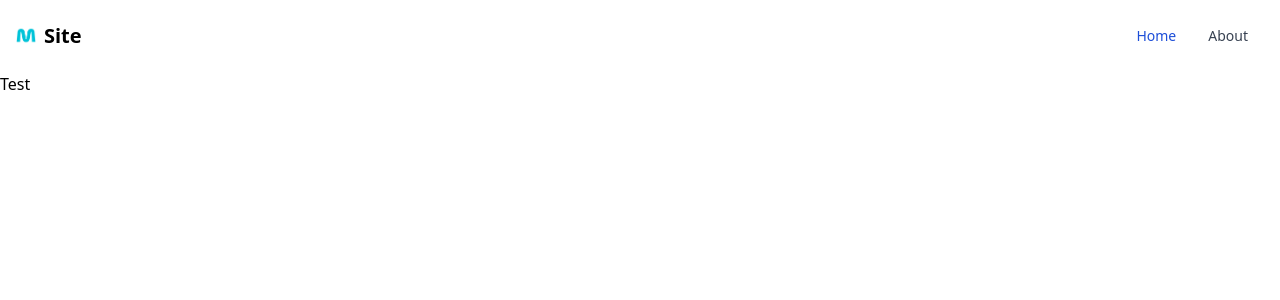
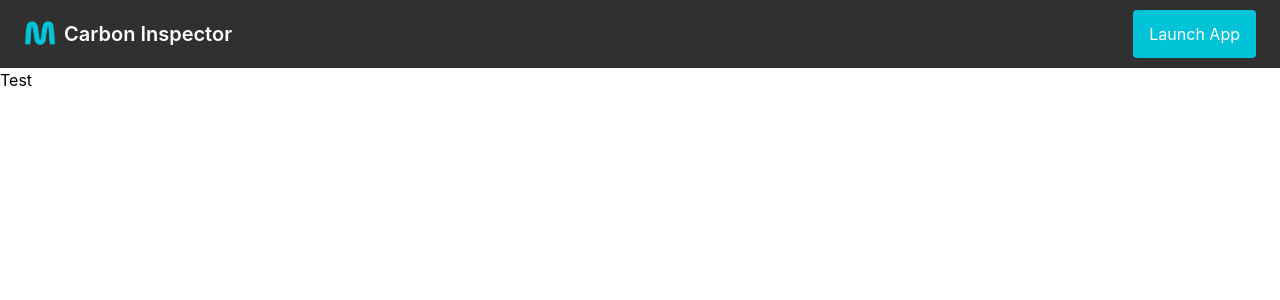
Before and after one commit to devmwang-HackCamp2022/hackcamp2022, a Next.js app: page / in a window 1280 px wide. Shown: the top 300 px of the page. Built offline with nearby package versions, Linux system fonts and the light colour scheme.

Commit message:
Created main application page

```diff
--- /dev/null
+++ b/app/app/co2calculator.tsx
@@ -0,0 +1,106 @@
+"use client";
+
+import { useState } from "react";
+
+function isNumber(n: string) {
+    if (n === "") return true;
+
+    return !isNaN(parseFloat(n)) && isFinite(n as any);
+}
+
+function convertToNumber(n: string) {
+    if (n === "") return 0;
+
+    return parseFloat(n);
+}
+
+export default function CO2Calculator({
+    kgPerkWh,
+    kgPerKm,
+}: {
+    kgPerkWh: number;
+    kgPerKm: number;
+}) {
+    const [form, setForm] = useState({
+        kWhUsed: "",
+        kmDriven: "",
+    });
+
+    const [kmErrorState, setKmErrorState] = useState(false);
+    const [kWhErrorState, setKWhErrorState] = useState(false);
+
+    return (
+        <>
+            <div className="py-2 text-white">
+                <div className="inline-block">
+                    <input
+                        className="rounded-xl w-60 bg-transparent border border-accent px-2 py-1 text-white focus:bg-black/25 focus:outline-none"
+                        placeholder="Enter kWh Used"
+                        value={form.kWhUsed}
+                        onChange={(e) => {
+                            setForm({
+                                ...form,
+                                kWhUsed: e.target.value,
+                            });
+
+                            if (isNumber(e.target.value)) {
+                                setKWhErrorState(false);
+                            } else {
+                                setKWhErrorState(true);
+                            }
+                        }}
+                    ></input>
+                </div>
+                <div className="inline-block float-right align-middle">
+                    {isNumber(form.kWhUsed) && (
+                        <h1 className="text-2xl">
+                            {convertToNumber(form.kWhUsed) * kgPerkWh} Kilograms
+                            of CO
+                            <sub>2</sub>
+                        </h1>
+                    )}
+                    {!isNumber(form.kWhUsed) && (
+                        <h1 className="text-2xl text-red-500">
+                            Value must be a number.
+                        </h1>
+                    )}
+                </div>
+            </div>
+            <div className="py-2 text-white">
+                <div className="inline-block">
+                    <input
+                        className="rounded-xl w-60 bg-transparent border border-accent px-2 py-1 text-white focus:bg-black/25 focus:outline-none"
+                        placeholder="Enter km Driven"
+                        value={form.kmDriven}
+                        onChange={(e) => {
+                            setForm({
+                                ...form,
+                                kmDriven: e.target.value,
+                            });
+
+                            if (isNumber(e.target.value)) {
+                                setKmErrorState(false);
+                            } else {
+                                setKmErrorState(true);
+                            }
+                        }}
+                    ></input>
+                </div>
+                <div className="inline-block float-right align-middle">
+                    {isNumber(form.kmDriven) && (
+                        <h1 className="text-2xl">
+                            {convertToNumber(form.kmDriven) * kgPerKm} Kilograms
+                            of CO
+                            <sub>2</sub>
+                        </h1>
+                    )}
+                    {!isNumber(form.kmDriven) && (
+                        <h1 className="text-2xl text-red-500">
+                            Value must be a number.
+                        </h1>
+                    )}
+                </div>
+            </div>
+        </>
+    );
+}
--- /dev/null
+++ b/app/app/page.tsx
@@ -0,0 +1,76 @@
+import CO2Calculator from "@app/app/co2calculator";
+
+async function getKilogramPerKilowattHour(region: String) {
+    const res = await fetch(
+        `http://${process.env.BASE_URL}/api/get/electricalEmissionRate?region=${region}`
+    );
+
+    const data = await res.json();
+
+    return data["kgCO2PerKWh"];
+}
+
+async function getKilogramPerKilometer(vehicleId: String) {
+    const res = await fetch(
+        `http://${process.env.BASE_URL}/api/get/vehicleEmissionRate?vehicleId=${vehicleId}`
+    );
+
+    const data = await res.json();
+
+    return data["kgCO2PerKm"];
+}
+
+export default async function App() {
+    const kilogramPerKilowattHour = 0; //await getKilogramPerKilowattHour("BC");
+    const kilogramPerKilometer = await getKilogramPerKilometer("37221");
+
+    return (
+        <main className="py-10">
+            <div className="container px-6 mx-auto">
+                <div className="rounded-lg mb-8 bg-gray">
+                    <div className="px-6 py-2">
+                        <h1 className="py-2 text-white text-3xl">
+                            CO<sub>2</sub> Emissions Overview
+                        </h1>
+                        <div className="py-2">
+                            <hr className="border-accent"></hr>
+                        </div>
+                        <div className="py-2 text-white">
+                            <h1 className="text-2xl inline-block">
+                                Electrical CO<sub>2</sub> Emission Rate
+                            </h1>
+                            <h1 className="text-xl inline-block float-right">
+                                {`${kilogramPerKilowattHour}`} kg CO<sub>2</sub>{" "}
+                                per kWh
+                            </h1>
+                        </div>
+                        <div className="py-2 text-white">
+                            <h1 className="text-2xl inline-block">
+                                Vehicle CO<sub>2</sub> Emission Rate
+                            </h1>
+                            <h1 className="text-xl inline-block float-right">
+                                {`${kilogramPerKilometer}`} kg CO<sub>2</sub>{" "}
+                                per km
+                            </h1>
+                        </div>
+                    </div>
+                </div>
+
+                <div className="rounded-lg bg-gray">
+                    <div className="px-6 py-2">
+                        <h1 className="py-2 text-white text-3xl">
+                            CO<sub>2</sub> Emissions Calculator
+                        </h1>
+                        <div className="py-2">
+                            <hr className="border-accent"></hr>
+                        </div>
+                        <CO2Calculator
+                            kgPerkWh={kilogramPerKilowattHour}
+                            kgPerKm={kilogramPerKilometer}
+                        />
+                    </div>
+                </div>
+            </div>
+        </main>
+    );
+}
--- a/app/head.tsx
+++ b/app/head.tsx
@@ -1,7 +1,7 @@
 export default function Head() {
     return (
         <>
-            <title>Create Next App</title>
+            <title>Carbon Inspector</title>
             <meta
                 content="width=device-width, initial-scale=1"
                 name="viewport"
--- a/app/layout.tsx
+++ b/app/layout.tsx
@@ -1,6 +1,6 @@
 import "@styles/globals.css";
 
-import Navbar from "./navbar";
+import Navbar from "@app/navbar";
 
 export default function RootLayout({
     children,
--- a/app/navbar.tsx
+++ b/app/navbar.tsx
@@ -1,4 +1,4 @@
-import { Fragment } from "react";
+import Link from "next/link";
 import Image from "next/image";
 import { Bars3Icon, BellIcon, XMarkIcon } from "@heroicons/react/24/outline";
 
@@ -6,38 +6,28 @@ import SiteLogo from "@src/public/SiteLogo.png";
 
 export default function Navbar() {
     return (
-        <div className="bg-white border-gray-200 px-2 sm:px-4 py-2.5 dark:bg-gray-900">
-            <div className="container flex flex-wrap justify-between items-center mx-auto">
-                <a
-                    href="localhost:3000"
-                    className="flex items-center align-middle"
-                >
-                    <Image src={SiteLogo} alt="Site Logo" width={20} />
-                    <span className="pl-2 self-center text-xl font-semibold whitespace-nowrap dark:text-white">
-                        Site
+        <div className="bg-dark py-2.5">
+            <div className="container px-6 flex flex-wrap justify-between items-center mx-auto">
+                <Link href="/" className="flex items-center align-middle">
+                    <Image
+                        className="h-8 w-8"
+                        src={SiteLogo}
+                        alt="Carbon Inspector"
+                        priority
+                    />
+                    <span className="pl-2 self-center text-xl text-white font-semibold whitespace-nowrap">
+                        Carbon Inspector
                     </span>
-                </a>
+                </Link>
 
                 <div className="block w-auto">
-                    <ul className="flex flex-col p-4 mt-4 bg-gray-50 rounded-lg border border-gray-100 md:flex-row md:space-x-8 md:mt-0 md:text-sm md:font-medium md:border-0 md:bg-white dark:bg-gray-800 md:dark:bg-gray-900 dark:border-gray-700">
-                        <li>
-                            <a
-                                href="#"
-                                className="block py-2 pr-4 pl-3 text-white bg-blue-700 rounded md:bg-transparent md:text-blue-700 md:p-0 dark:text-white"
-                                aria-current="page"
-                            >
-                                Home
-                            </a>
-                        </li>
-                        <li>
-                            <a
-                                href="#"
-                                className="block py-2 pr-4 pl-3 text-gray-700 rounded hover:bg-gray-100 md:hover:bg-transparent md:border-0 md:hover:text-blue-700 md:p-0 dark:text-gray-400 md:dark:hover:text-white dark:hover:bg-gray-700 dark:hover:text-white md:dark:hover:bg-transparent"
-                            >
-                                About
-                            </a>
-                        </li>
-                    </ul>
+                    <Link
+                        href="/app"
+                        className="block py-3 px-4 bg-accent rounded text-white"
+                        aria-current="page"
+                    >
+                        Launch App
+                    </Link>
                 </div>
             </div>
         </div>
--- a/styles/globals.css
+++ b/styles/globals.css
@@ -1,15 +1,15 @@
 @tailwind base;
 @tailwind components;
 @tailwind utilities;
-/*
+
 html,
 body {
     padding: 0;
     margin: 0;
     font-family: -apple-system, BlinkMacSystemFont, Segoe UI, Roboto, Oxygen,
-    Ubuntu, Cantarell, Fira Sans, Droid Sans, Helvetica Neue, sans-serif;
+        Ubuntu, Cantarell, Fira Sans, Droid Sans, Helvetica Neue, sans-serif;
 }
-
+/*
 a {
     color: inherit;
     text-decoration: none;
--- a/tailwind.config.js
+++ b/tailwind.config.js
@@ -8,8 +8,13 @@ module.exports = {
   theme: {
     extend: {
       colors: {
-        'background': '##0B0B0C',
-      }
+        white: "#FFFEFD",
+        bright: "#C9C5BD",
+        accent: "#00C3D8",
+        gray: "#545454",
+        dark: "#303030",
+        background: "#0B0B0C",
+      },
     },
   },
   plugins: [],
```
